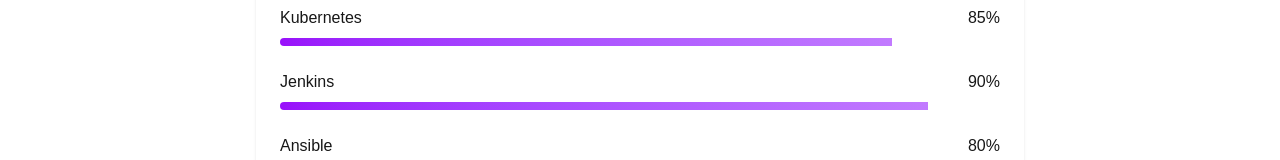
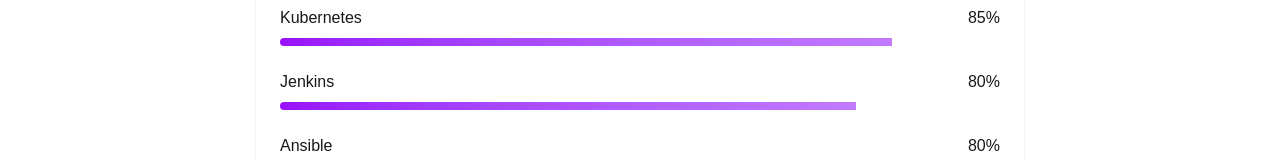
Before and after one commit to debabrata013/Priyanshi_Jat_Portfolio, a Next.js app in the folder potfolio/: page / in a window 1280 px wide. Shown: the part 1922-2082 px from the top of the page. Built offline with nearby package versions, Linux system fonts and the light colour scheme.

Commit message:
fix: correct Jenkins skill level in skills component and add period to job title in hero component

```diff
--- a/potfolio/components/hero.tsx
+++ b/potfolio/components/hero.tsx
@@ -6,6 +6,7 @@
 import { Link as ScrollLink } from "react-scroll"
 import { FaDocker, FaAws, FaLinux, FaGitAlt } from "react-icons/fa"
 import { SiKubernetes, SiJenkins, SiTerraform, SiAnsible, SiPrometheus } from "react-icons/si"
+
 
 export default function Hero() {
   return (
@@ -21,7 +22,7 @@
             <h2 className="text-xl md:text-2xl font-medium text-primary">Hello, I&apos;m</h2>
             <h1 className="text-4xl md:text-6xl font-bold">Priyanshi Jat</h1>
             <h3 className="text-2xl md:text-3xl text-muted-foreground">
-              DevOps Engineer & Cloud Infrastructure Specialist
+              DevOps Engineer & Cloud Infrastructure Specialist.
             </h3>
             <p className="text-lg text-muted-foreground max-w-md">
               A lawyer-turned-DevOps enthusiast building scalable cloud infrastructure and automation solutions.
--- a/potfolio/components/skills.tsx
+++ b/potfolio/components/skills.tsx
@@ -16,7 +16,7 @@
       skills: [
         { name: "Docker", level: 90 },
         { name: "Kubernetes", level: 85 },
-        { name: "Jenkins", level: 90 },
+        { name: "Jenkins", level: 80 },
         { name: "Ansible", level: 80 },
         { name: "Terraform", level: 85 },
       ],
```
